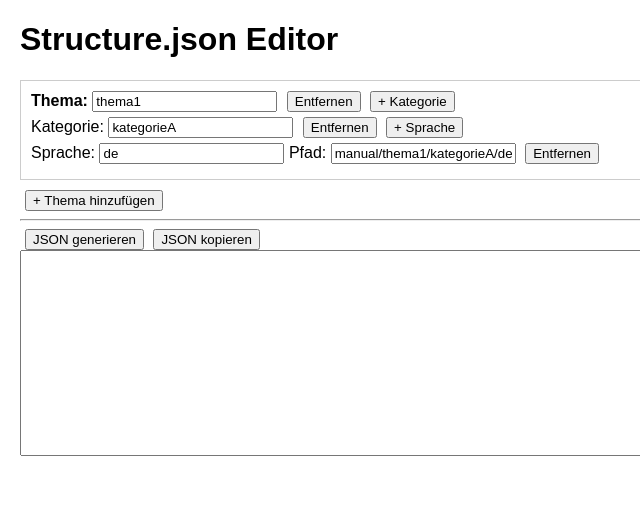
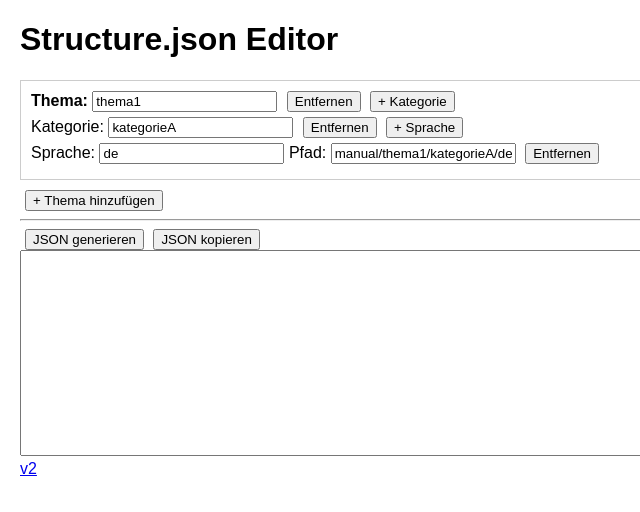
Before and after one commit to florianthepro/rnanual, a plain HTML site: page docs/index.html in a window 1280 px wide. Shown: the full height of the page, 0-640 px from the left. Drawn offline with Linux system fonts and the light colour scheme.

Commit message:
Update index.html

```diff
--- a/docs/index.html
+++ b/docs/index.html
@@ -115,5 +115,6 @@ structure = {
 };
 render();
 </script>
+  <a href="https://florianthepro.github.io/rnanual/v2.html">v2</a>
 </body>
 </html>
```
